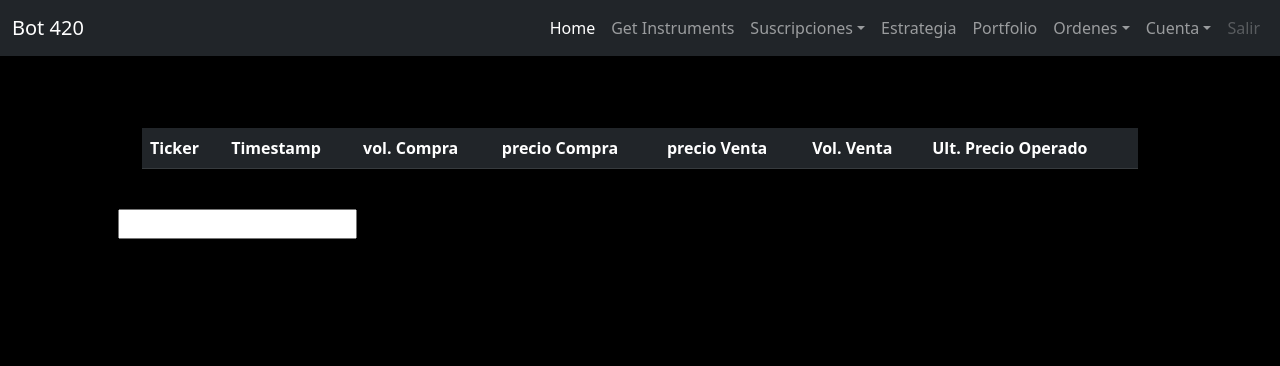
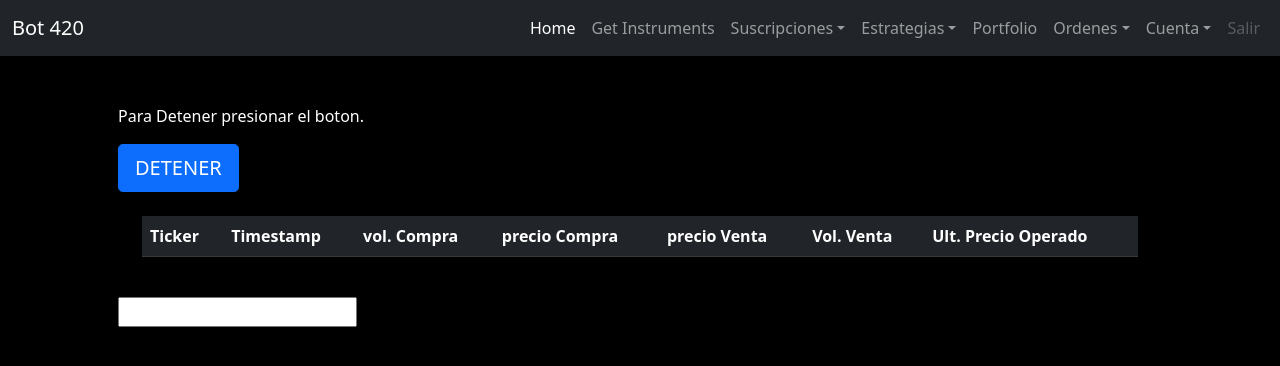
Before and after one commit to mauriciodioli/bot421, a Flask app: page /suscripcion_instrumentos/ in a window 1280 px wide. Shown: the top 366 px of the page. Run offline with Flask 2, Linux system fonts and the light colour scheme; lists and menus that the app fills with data are empty; some libraries are stand-ins or nearby versions.

Commit message:
modificaciones del lunes

```diff
--- a/src/app.py
+++ b/src/app.py
@@ -23,6 +23,7 @@ from routes.api_externa_conexion.cuenta import cuenta
 from routes.api_externa_conexion.wsocket import wsocket
 from routes.suscripciones import suscripciones
 from strategies.estrategias import estrategias
+from strategies.datoSheet import datoSheet
 
 
 
@@ -40,6 +41,8 @@ app.register_blueprint(validaInstrumentos)
 app.register_blueprint(wsocket)
 app.register_blueprint(suscripciones)
 app.register_blueprint(estrategias)
+app.register_blueprint(datoSheet)
+
 
 print(DATABASE_CONNECTION_URI)
 app.secret_key = '*0984632'
--- a/src/routes/api_externa_conexion/wsocket.py
+++ b/src/routes/api_externa_conexion/wsocket.py
@@ -14,6 +14,10 @@ import websockets
 wsocket = Blueprint('wsocket',__name__)
 
 reporte_de_instrumentos = []
+@wsocket.route('/detenerWSSuscripcionInstrumentos/')
+def detenerWSSuscripcionInstrumentos():
+     get.pyRofexInicializada.close_websocket_connection()
+     return render_template("home.html" )
 
 @wsocket.route('/suscriptos/')
 def suscriptos():
--- a/src/templates/layout.html
+++ b/src/templates/layout.html
@@ -44,9 +44,15 @@
                           <li><a class="dropdown-item" href="/suscripcionDb">List Instruments</a></li>
                         </ul>
                     </li>
-                    <li class="nav-item">
-                        <a class="nav-link" href="/inicioEstrategias">Estrategia</a>
+                    <li class="nav-item dropdown">
+                        <a class="nav-link dropdown-toggle" data-bs-toggle="dropdown" href="#" role="button" aria-expanded="false">Estrategias</a>
+                        <ul class="dropdown-menu">
+                          <li><a class="dropdown-item" href="/inicioEstrategias">Estrategia</a></li>
+                          <li><hr class="dropdown-divider"></li>
+                          <li><a class="dropdown-item" href="/datosDesdeSheet">listado</a></li>
+                        </ul>
                     </li>
+
                     <li class="nav-item">
                         <a class="nav-link" href="/estadoOperacion">Portfolio</a>
                     </li>
--- a/src/templates/suscripcion.html
+++ b/src/templates/suscripcion.html
@@ -12,6 +12,10 @@
 {% block content%}
 
             <div class = 'container p-4'>
+                  <div>
+                    <p>Para Detener presionar el boton.</p>
+                    <a class="btn btn-primary btn-lg" href="/detenerWSSuscripcionInstrumentos/" role="button">DETENER </a>
+                </div>
                   <div class = 'container p-4'>
                   <table class="table table-dark table-striped">
                     <thead>
```
Also changed, not shown: src/strategies/datoSheet.py (added, +16 -0 lines), src/strategies/estrategias.py (+30 -2 lines).
